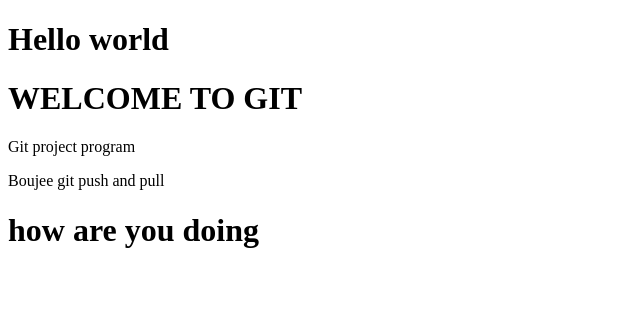
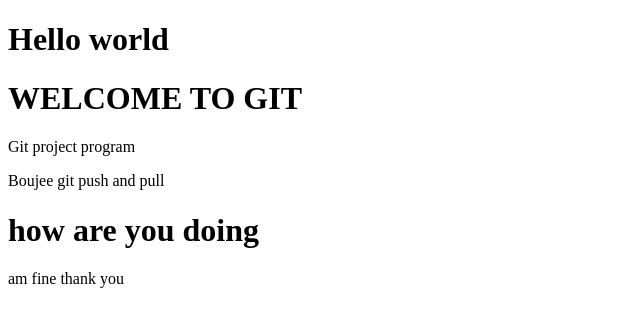
Before and after one commit to boujee7/Git-Project, a plain HTML site: page index.html in a window 1280 px wide. Shown: the whole page, without its empty margins (0-640 px from the left). Drawn offline with Linux system fonts and the light colour scheme.

Commit message:
boujee's project naming

```diff
--- a/index.html
+++ b/index.html
@@ -12,5 +12,6 @@
     <p>Git project program</p>
     <p>Boujee git push and pull</p>
     <h1>how are you doing</h1>
+    <p>am fine thank you</p>
 </body>
 </html>
```
